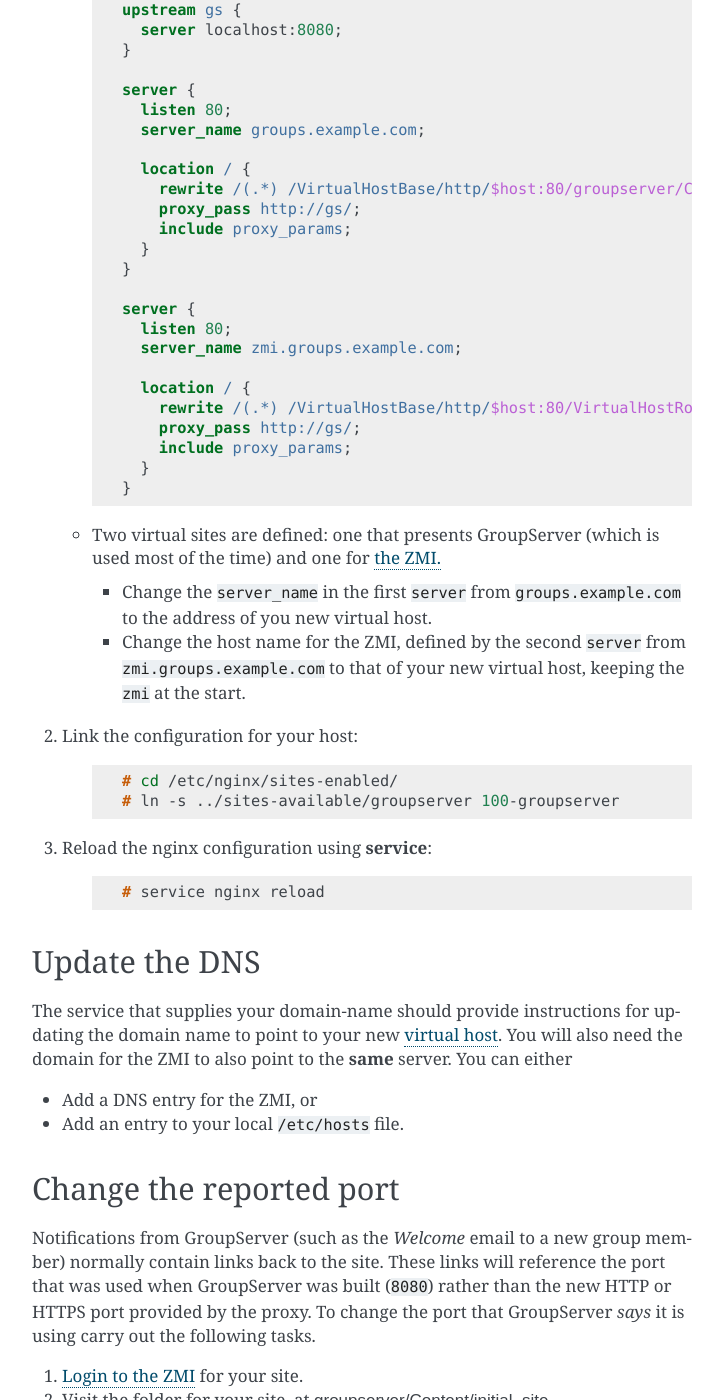
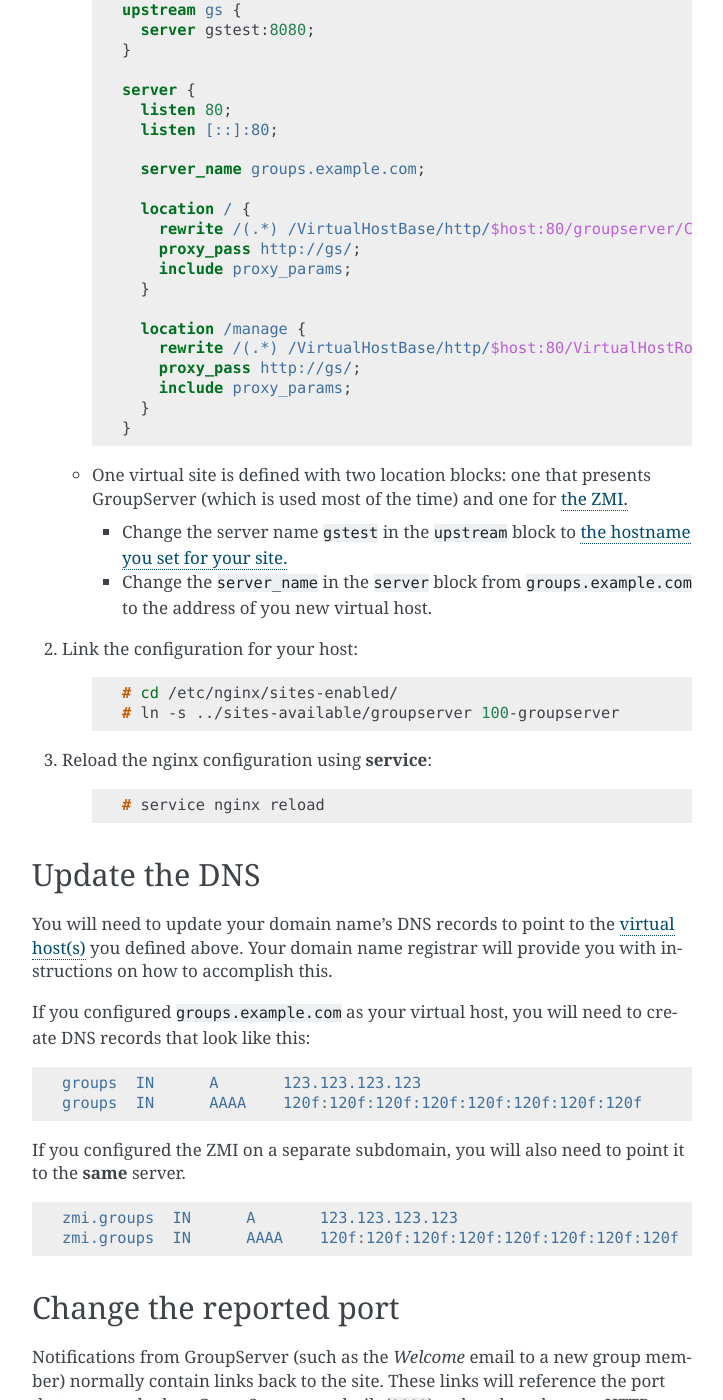
Before and after one commit to groupserver/buildout, a Sphinx documentation site: the page built from docs/proxy-configure.rst, in a window 1280 px wide and 1400 px high, scrolled down 2992 px. Shown: the whole window, without its empty margins (388-1111 px from the left). Built offline with Sphinx 7.4.7, drawn with Linux system fonts in a browser that asks for light colours; some of the changed text lies outside the part shown.

Commit message:
Clarify some points in docs

```diff
--- a/docs/groupserver-install.rst
+++ b/docs/groupserver-install.rst
@@ -96,6 +96,8 @@
 
 .. index::
    pair: Configuration; Host name
+
+.. _Pick Hostname:
 
 Pick a host name
 ----------------
--- a/docs/proxy-configure.rst
+++ b/docs/proxy-configure.rst
@@ -184,11 +184,13 @@
       .. code-block:: nginx
 
         upstream gs {
-          server localhost:8080;
+          server gstest:8080;
         }
 
         server {
           listen 80;
+          listen [::]:80;
+
           server_name groups.example.com;
 
           location / {
@@ -196,30 +198,25 @@
             proxy_pass http://gs/;
             include proxy_params;
           }
-        }
 
-        server {
-          listen 80;
-          server_name zmi.groups.example.com;
-
-          location / {
+          location /manage {
             rewrite /(.*) /VirtualHostBase/http/$host:80/VirtualHostRoot/$1 break;
             proxy_pass http://gs/;
             include proxy_params;
           }
         }
 
-    * Two virtual sites are defined: one that presents
-      GroupServer (which is used most of the time) and one for
-      :ref:`the ZMI. <ZMI Login>`
+    * One virtual site is defined with two location blocks: one
+      that presents GroupServer (which is used most of the time)
+      and one for :ref:`the ZMI. <ZMI Login>`
 
-      + Change the ``server_name`` in the first ``server`` from
+      + Change the server name ``gstest`` in the ``upstream``
+        block to :ref:`the hostname you set for your site.
+        <Pick Hostname>`
+
+      + Change the ``server_name`` in the ``server`` block from
         ``groups.example.com`` to the address of you new virtual
         host.
-
-      + Change the host name for the ZMI, defined by the second
-        ``server`` from ``zmi.groups.example.com`` to that of
-        your new virtual host, keeping the ``zmi`` at the start.
 
 #.  Link the configuration for your host:
 
@@ -240,13 +237,27 @@
 Update the DNS
 ==============
 
-The service that supplies your domain-name should provide
-instructions for updating the domain name to point to your new
-:ref:`virtual host <virtual host>`. You will also need the domain
-for the ZMI to also point to the **same** server. You can either
+You will need to update your domain name's DNS records to point
+to the :ref:`virtual host(s) <virtual host>` you defined above.
+Your domain name registrar will provide you with instructions on
+how to accomplish this.
 
-* Add a DNS entry for the ZMI, or
-* Add an entry to your local :file:`/etc/hosts` file.
+If you configured ``groups.example.com`` as your virtual host,
+you will need to create DNS records that look like this:
+
+.. code-block:: cfg
+
+  groups  IN      A       123.123.123.123
+  groups  IN      AAAA    120f:120f:120f:120f:120f:120f:120f:120f
+
+If you configured the ZMI on a separate subdomain, you will also
+need to point it to the **same** server.
+
+.. code-block:: cfg
+
+  zmi.groups  IN      A       123.123.123.123
+  zmi.groups  IN      AAAA    120f:120f:120f:120f:120f:120f:120f:120f
+
 
 Change the reported port
 ========================
@@ -348,6 +363,12 @@
 
     location / {
       rewrite /(.*) /VirtualHostBase/https/$host:443/groupserver/Content/initial_site/VirtualHostRoot/$1 break;
+      proxy_pass http://gs/;
+      include proxy_params;
+    }
+
+    location /manage {
+      rewrite /(.*) /VirtualHostBase/http/$host:80/VirtualHostRoot/$1 break;
       proxy_pass http://gs/;
       include proxy_params;
     }
```
Also changed, not shown: other parts of docs/proxy-configure.rst (+4 -0 lines), docs/postfix-configure.rst (+8 -0 lines).
